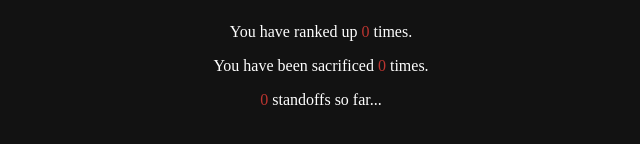
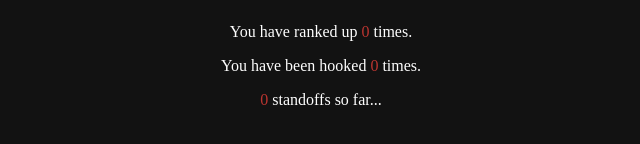
Before and after one commit to james-demiraiakian/lab-03-rock-paper-scissors, a website with bundled scripts: page index.html in a window 1280 px wide. Shown: the part 672-816 px from the top of the page, 319-959 px from the left. Built offline with nearby package versions, Linux system fonts and the light colour scheme.

Commit message:
final commit before submitting assignment for the night

```diff
--- a/app.js
+++ b/app.js
@@ -6,6 +6,7 @@ const spanSacrificed = document.getElementById('sacrificed');
 const spanStandoff = document.getElementById('standoff');
 const error = document.getElementById('error');
 const result = document.getElementById('result');
+const resetButton = document.getElementById('reset');
 
 let escaped = 0;
 let sacrificed = 0;
--- a/index.html
+++ b/index.html
@@ -36,7 +36,7 @@
     <p id="result"></p>
     <button id="play">start the chase</button>
     <p>You have ranked up <span id="escaped">0</span> times.</p>
-    <p>You have been sacrificed <span id="sacrificed">0</span> times.</p>
+    <p>You have been hooked <span id="sacrificed">0</span> times.</p>
     <P><span id="standoff">0</span> standoffs so far...</P>
 
     <script type="module" src="./app.js"></script>
```
